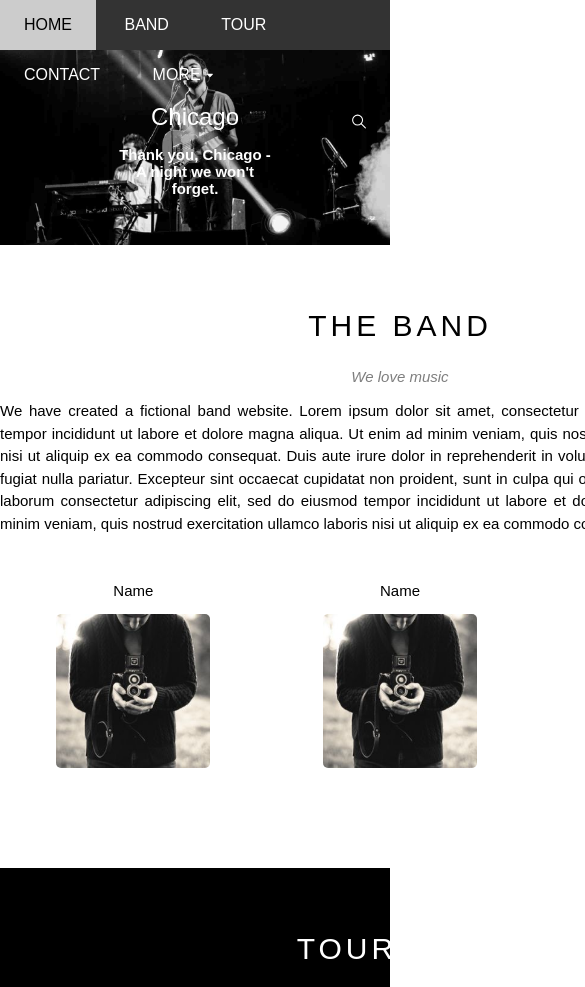
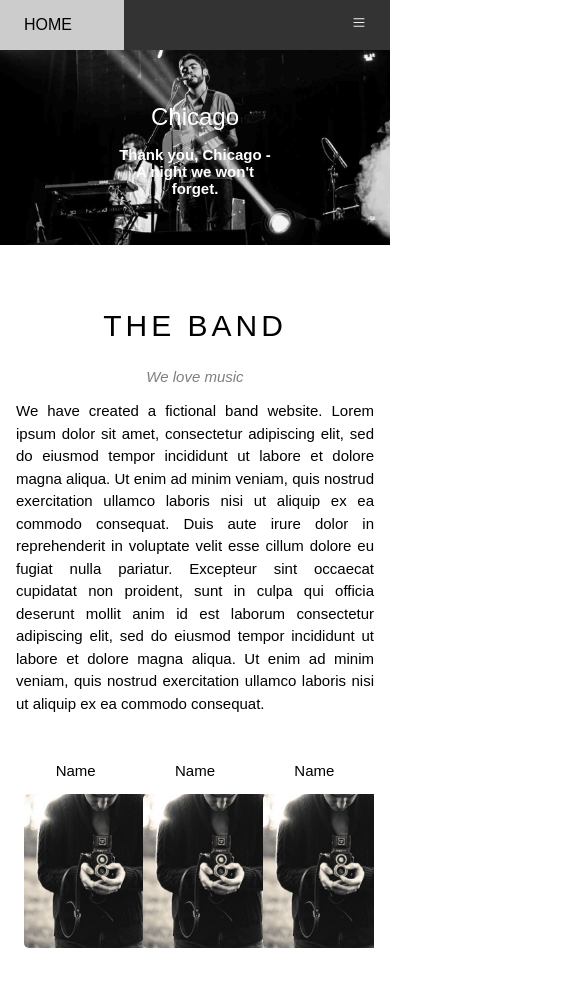
Before and after one commit to minhnhat1021/theband_clone, a plain HTML site: page index.html in a window 390 px wide. Shown: the top 987 px of the page, 585 px wide, since content can reach past the window. Drawn offline with Linux system fonts and the light colour scheme.

Commit message:
them responsive

```diff
--- /dev/null
+++ b/asset/css/responsive.css
@@ -0,0 +1,22 @@
+@media (min-width: 1024px)
+    {
+        #header .mobile-menu
+        {
+            display: none;
+        }
+    }
+    @media (min-width: 740px) and (max-width: 1023px)
+    {
+
+    }
+
+    @media (max-width: 739px)
+    {
+        #nav li {
+            display: block;
+        }
+        #header .header-search
+        {
+            display: none;
+        }
+    }
--- a/asset/css/style.css
+++ b/asset/css/style.css
@@ -24,6 +24,8 @@
     left: 0;
     right: 0;
     z-index: 1;
+    max-width: 100%;
+    overflow: hidden;
 
 }
 
@@ -71,6 +73,7 @@
     box-shadow: 0 0 10px rgba(0, 0, 0, 0.5);
     list-style: none;
     background-color: #fff;
+
 }
 
 #nav .subnav li
@@ -84,7 +87,7 @@
     padding: 0 18px;
     color: #000;
 }
-
+#header .mobile-menu,
 #header .header-search
 {
     float: right;
@@ -92,6 +95,10 @@
     padding: 0 21px;
     line-height: 50px;
     color: #fff;
+}
+#header .mobile-menu:hover
+{
+    background-color: #494848;
 }
 #header .header-search:hover
 {
@@ -108,8 +115,9 @@
 {
     position: relative;
     margin-top: 50px;
-    padding-top: 50%; /* 50% của chiều ngang trình duyệt */
+    padding-top: 50%;
     background: url(/asset/img/chicago.jpg)top center /cover no-repeat;
+
 }
 #slider .text-content
 {
@@ -148,8 +156,9 @@
 #content .content-section
 {
     width: 800px;
+    max-width: 100%;
     margin: 0 auto;
-    padding: 64px 0;
+    padding: 64px 16px;
 }
 #content .section-heading
 {
--- a/index.html
+++ b/index.html
@@ -7,15 +7,16 @@
     <link rel="icon" type="image/x-icon" href="/asset/img/chicago.jpg">
     <link rel="stylesheet" href="./asset/css/reset.css">
     <link rel="stylesheet" href="./asset/css/style.css">
+    <link rel="stylesheet" href="./asset/css/responsive.css">
 </head>
 <body>
     <div id="main">
         <div id="header">
             <ul id="nav">
                 <li><a href="#">Home</a></li>
-                <li><a href="#band">Band</a></li>
-                <li><a href="#tour">Tour</a></li>
-                <li><a href="#contact">Contact</a></li>
+                <li><a href="#band" class="js-mobile-menu">Band</a></li>
+                <li><a href="#tour" class="js-mobile-menu">Tour</a></li>
+                <li><a href="#contact" class="js-mobile-menu">Contact</a></li>
                 <li><a href="#">More
                     <i class="header-down">
                         <svg xmlns="http://www.w3.org/2000/svg" class="icon icon-tabler icon-tabler-caret-down-filled"  width="10" height="10" viewBox="0 0 24 24" stroke-width="1.5" stroke="#2c3e50" fill="none" stroke-linecap="round" stroke-linejoin="round">
@@ -29,6 +30,7 @@
                         <li><a href="#">Extras</a></li>
                         <li><a href="#media">Media</a></li>
                     </ul>
+
                 </li>
             </ul>
             <div class="header-search">
@@ -37,6 +39,14 @@
                         <path d="M10 10m-7 0a7 7 0 1 0 14 0a7 7 0 1 0 -14 0" />
                         <path d="M21 21l-6 -6" />
                       </svg>
+            </div>
+            <div class="mobile-menu js-mobile-menu">
+                <svg xmlns="http://www.w3.org/2000/svg" class="icon icon-tabler icon-tabler-menu-2" width="20" height="15" viewBox="0 0 24 24" stroke-width="1.5" stroke="#ffffff" fill="none" stroke-linecap="round" stroke-linejoin="round">
+                    <path stroke="none" d="M0 0h24v24H0z" fill="none"/>
+                    <path d="M4 6l16 0" />
+                    <path d="M4 12l16 0" />
+                    <path d="M4 18l16 0" />
+                  </svg>
             </div>
         </div>
 
@@ -286,6 +296,31 @@
         })
 
 
+
+
+
+        const mobileMenus = document.querySelectorAll('.js-mobile-menu')
+        const header = document.getElementById('header')
+        const headerHeight = header.clientHeight
+
+        for (const mobileMenu of mobileMenus)
+        {
+
+            mobileMenu.addEventListener('click', function(){
+            const isClose = header.clientHeight === headerHeight;
+            if(isClose)
+            {
+                header.style.height = 'auto';
+            }
+            else
+            {
+                header.style.height = '50px';
+            }
+            })
+
+        }
+
+
     </script>
 </body>
 </html>
```
Also changed, not shown: ghichu.html (+18 -0 lines), asset/css/reset.css (line endings or trailing spaces).
